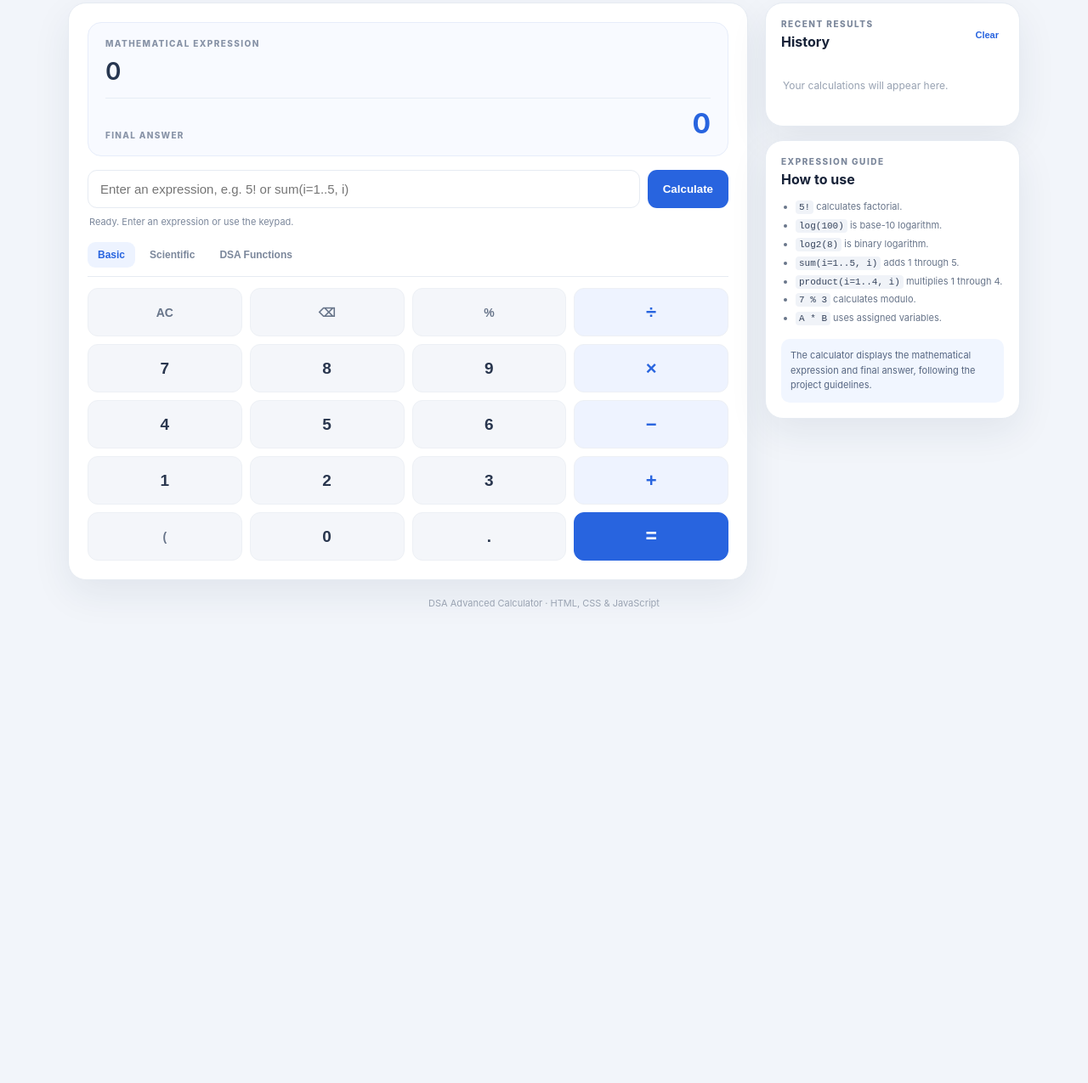
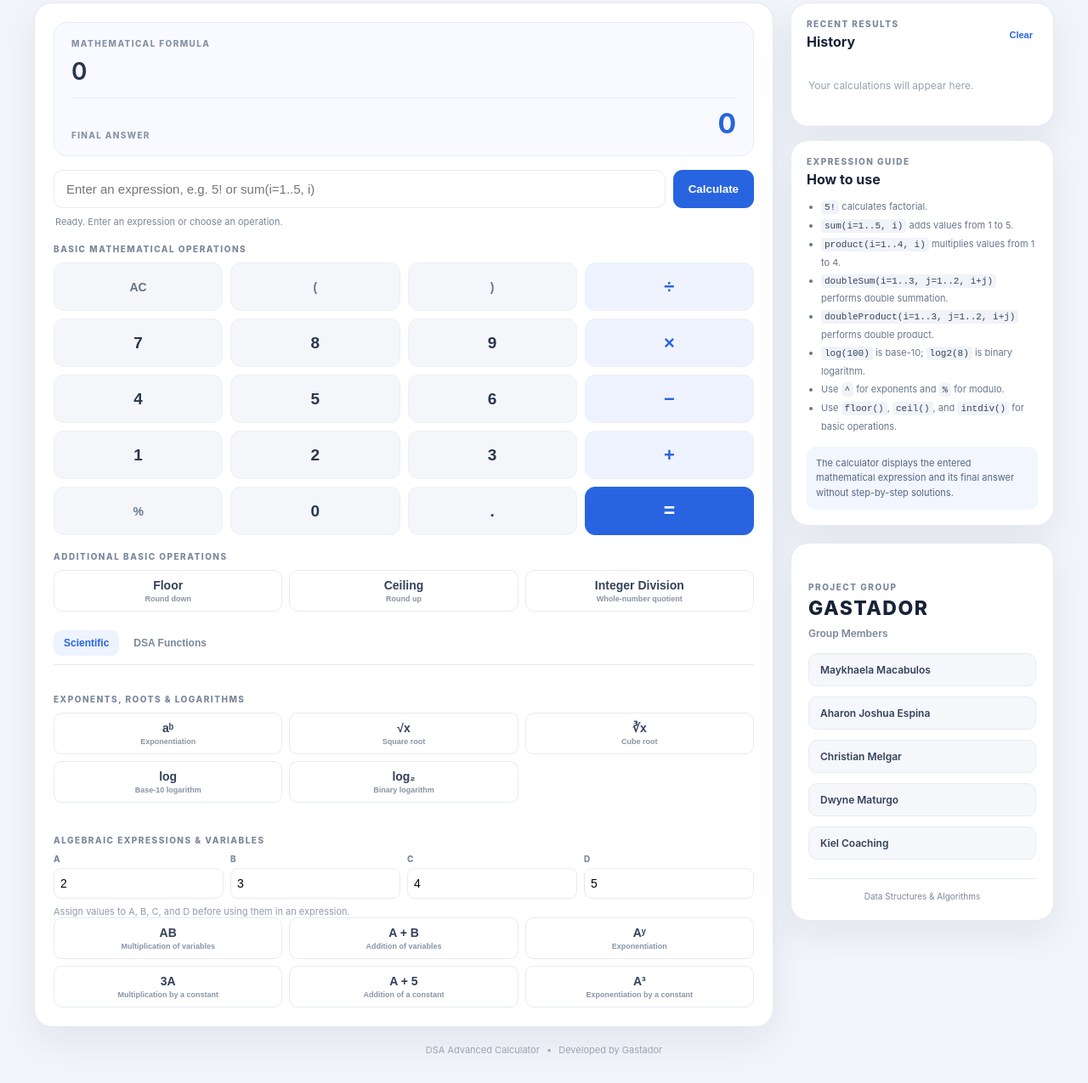
Before and after one commit to afinagaming2235/DSA_ADVANCE_CALCULATOR, a plain HTML site: page index.html in a window 1280 px wide. Shown: the part 93-1368 px from the top of the page at 85% size. Before the commit the page ends 842 px from the top, so only its background shows below. Drawn offline with Linux system fonts and the light colour scheme.

Commit message:
Add files via upload

```diff
--- a/index.html
+++ b/index.html
@@ -3,8 +3,8 @@
 <head>
   <meta charset="UTF-8">
   <meta name="viewport" content="width=device-width, initial-scale=1.0">
-  <meta name="description" content="DSA Advanced Calculator">
-  <title>DSA Advanced Calculator</title>
+  <meta name="description" content="Gastador - DSA Advanced Calculator">
+  <title>Gastador | DSA Advanced Calculator</title>
   <link rel="stylesheet" href="style.css">
 </head>
 <body>
@@ -12,110 +12,132 @@
   <header class="topbar">
     <div class="brand">∑</div>
     <div><p class="eyebrow">DATA STRUCTURES &amp; ALGORITHMS</p><h1>Advanced Calculator</h1></div>
-      <span class="project-tag">DSA PROJECT</span>
+    <span class="project-tag">GASTADOR PROJECT</span>
   </header>
 
   <div class="layout">
-      <section class="calculator card">
+    <section class="card calculator">
       <div class="display">
-          <div class="display-label">MATHEMATICAL EXPRESSION</div>
-          <div id="formulaDisplay" class="formula">0</div>
+        <div class="display-label">MATHEMATICAL FORMULA</div>
+        <div id="formulaDisplay" class="formula" aria-live="polite">0</div>
         <div class="answer-row"><span>FINAL ANSWER</span><strong id="answerDisplay">0</strong></div>
       </div>
 
       <div class="input-row">
-          <input id="expression" type="text" autocomplete="off" spellcheck="false"
-            placeholder="Enter an expression, e.g. 5! or sum(i=1..5, i)">
+        <input id="expression" type="text" autocomplete="off" placeholder="Enter an expression, e.g. 5! or sum(i=1..5, i)" aria-label="Mathematical expression">
         <button id="calculateBtn" class="calculate-btn">Calculate</button>
       </div>
-        <p id="status" class="status" role="status">Ready. Enter an expression or use the keypad.</p>
+      <p id="status" class="status" role="status">Ready. Enter an expression or choose an operation.</p>
+
+      <section class="basic-panel">
+        <p class="panel-label">BASIC MATHEMATICAL OPERATIONS</p>
+        <div class="keypad">
+          <button class="key utility" data-action="clear" data-insert="AC">AC</button>
+          <button class="key utility" data-insert="(">(</button>
+          <button class="key utility" data-insert=")">)</button>
+          <button class="key operator" data-insert="÷">÷</button>
+          <button class="key" data-insert="7">7</button><button class="key" data-insert="8">8</button><button class="key" data-insert="9">9</button><button class="key operator" data-insert="×">×</button>
+          <button class="key" data-insert="4">4</button><button class="key" data-insert="5">5</button><button class="key" data-insert="6">6</button><button class="key operator" data-insert="-">−</button>
+          <button class="key" data-insert="1">1</button><button class="key" data-insert="2">2</button><button class="key" data-insert="3">3</button><button class="key operator" data-insert="+">+</button>
+          <button class="key utility" data-insert="%">%</button><button class="key" data-insert="0">0</button><button class="key" data-insert=".">.</button><button class="key equals" data-action="calculate">=</button>
+        </div>
+        <p class="panel-label variables-title">ADDITIONAL BASIC OPERATIONS</p>
+        <div class="function-grid">
+          <button class="function-key" data-insert="floor(">Floor<small>Round down</small></button>
+          <button class="function-key" data-insert="ceil(">Ceiling<small>Round up</small></button>
+          <button class="function-key" data-insert="intdiv(">Integer Division<small>Whole-number quotient</small></button>
+        </div>
+      </section>
 
       <div class="mode-tabs">
-          <button class="mode-tab active" data-mode="basic">Basic</button>
-          <button class="mode-tab" data-mode="scientific">Scientific</button>
+        <button class="mode-tab active" data-mode="scientific">Scientific</button>
         <button class="mode-tab" data-mode="dsa">DSA Functions</button>
       </div>
 
-        <div class="keypad">
-          <button class="key utility" data-action="clear">AC</button>
-          <button class="key utility" data-action="backspace">⌫</button>
-          <button class="key utility" data-insert="%">%</button>
-          <button class="key operator" data-insert="÷">÷</button>
-
-          <button class="key" data-insert="7">7</button><button class="key" data-insert="8">8</button>
-          <button class="key" data-insert="9">9</button><button class="key operator" data-insert="×">×</button>
-
-          <button class="key" data-insert="4">4</button><button class="key" data-insert="5">5</button>
-          <button class="key" data-insert="6">6</button><button class="key operator" data-insert="−">−</button>
-
-          <button class="key" data-insert="1">1</button><button class="key" data-insert="2">2</button>
-          <button class="key" data-insert="3">3</button><button class="key operator" data-insert="+">+</button>
-
-          <button class="key utility" data-insert="(">(</button><button class="key" data-insert="0">0</button>
-          <button class="key" data-insert=".">.</button><button class="key equals" data-action="calculate">=</button>
-        </div>
-
-        <section id="scientificPanel" class="function-panel">
-          <p class="panel-label">SCIENTIFIC OPERATIONS</p>
+      <section id="scientificPanel" class="function-panel visible">
+        <p class="panel-label">EXPONENTS, ROOTS &amp; LOGARITHMS</p>
         <div class="function-grid">
-            <button class="function-key" data-insert="sqrt(">√ <small>Square root</small></button>
-            <button class="function-key" data-insert="cbrt(">∛ <small>Cube root</small></button>
-            <button class="function-key" data-insert="log(">log <small>Base 10</small></button>
-            <button class="function-key" data-insert="log2(">log₂ <small>Base 2</small></button>
-            <button class="function-key" data-insert="^">xʸ <small>Exponent</small></button>
-            <button class="function-key" data-insert="!">n! <small>Factorial</small></button>
-            <button class="function-key" data-insert="floor(">floor <small>Round down</small></button>
-            <button class="function-key" data-insert="ceil(">ceil <small>Round up</small></button>
-            <button class="function-key" data-insert="intdiv(">a ÷ b <small>Integer division</small></button>
-            <button class="function-key" data-insert="pi">π <small>Pi</small></button>
-            <button class="function-key" data-insert="e">e <small>Euler's number</small></button>
-            <button class="function-key" data-insert=")">) <small>Close group</small></button>
+          <button class="function-key" data-insert="pow(">aᵇ<small>Exponentiation</small></button>
+          <button class="function-key" data-insert="sqrt(">√x<small>Square root</small></button>
+          <button class="function-key" data-insert="cbrt(">∛x<small>Cube root</small></button>
+          <button class="function-key" data-insert="log(">log<small>Base-10 logarithm</small></button>
+          <button class="function-key" data-insert="log2(">log₂<small>Binary logarithm</small></button>
         </div>
       </section>
 
       <section id="dsaPanel" class="function-panel">
-          <p class="panel-label">SUMMATION, PRODUCT &amp; FACTORIALS</p>
-          <div class="function-grid dsa-grid">
-            <button class="function-key" data-insert="sum(i=1..5, i)">Σ <small>Summation</small></button>
-            <button class="function-key" data-insert="product(i=1..4, i)">Π <small>Product</small></button>
-            <button class="function-key" data-insert="doubleSum(i=1..3, j=1..2, i+j)">ΣΣ <small>Double summation</small></button>
-            <button class="function-key" data-insert="doubleProduct(i=1..3, j=1..2, i+j)">ΠΠ <small>Double product</small></button>
-            <button class="function-key" data-insert="fact(">n! <small>Factorial function</small></button>
-            <button class="function-key" data-insert="pow(">aᵇ <small>Power function</small></button>
+        <p class="panel-label">FACTORIAL OPERATIONS</p>
+        <div class="function-grid">
+          <button class="function-key" data-insert="fact(">n!<small>Factorial</small></button>
+          <button class="function-key" data-insert="5!+3!">a! + b!<small>Addition of factorials</small></button>
+          <button class="function-key" data-insert="5!/3!">a! / b!<small>Division of factorials</small></button>
         </div>
-          <p class="panel-label variables-title">VARIABLE VALUES</p>
+        <p class="panel-label variables-title">SUMMATION &amp; PRODUCT NOTATION</p>
+        <div class="function-grid">
+          <button class="function-key" data-insert="sum(i=1..5, i)">Σ<small>Summation</small></button>
+          <button class="function-key" data-insert="doubleSum(i=1..3, j=1..2, i+j)">ΣΣ<small>Double summation</small></button>
+          <button class="function-key" data-insert="product(i=1..4, i)">Π<small>Product notation</small></button>
+          <button class="function-key" data-insert="doubleProduct(i=1..3, j=1..2, i+j)">ΠΠ<small>Double product</small></button>
+        </div>
+      </section>
+
+      <section class="function-panel visible">
+        <p class="panel-label variables-title">ALGEBRAIC EXPRESSIONS &amp; VARIABLES</p>
         <div class="variables">
           <label>A<input id="varA" type="number" step="any" value="2"></label>
           <label>B<input id="varB" type="number" step="any" value="3"></label>
           <label>C<input id="varC" type="number" step="any" value="4"></label>
           <label>D<input id="varD" type="number" step="any" value="5"></label>
         </div>
-          <p class="hint">Set values, then use A, B, C, or D in your expression.</p>
+        <p class="hint">Assign values to A, B, C, and D before using them in an expression.</p>
+        <div class="function-grid">
+          <button class="function-key" data-insert="A*B">AB<small>Multiplication of variables</small></button>
+          <button class="function-key" data-insert="A+B">A + B<small>Addition of variables</small></button>
+          <button class="function-key" data-insert="A^B">Aʸ<small>Exponentiation</small></button>
+          <button class="function-key" data-insert="3*A">3A<small>Multiplication by a constant</small></button>
+          <button class="function-key" data-insert="A+5">A + 5<small>Addition of a constant</small></button>
+          <button class="function-key" data-insert="A^3">A³<small>Exponentiation by a constant</small></button>
+        </div>
       </section>
     </section>
 
     <aside class="side-column">
       <section class="card side-card">
-          <div class="side-heading"><div><p class="eyebrow">RECENT RESULTS</p><h2>History</h2></div>
-            <button id="clearHistory" class="clear-btn">Clear</button></div>
+        <div class="side-heading"><div><p class="eyebrow">RECENT RESULTS</p><h2>History</h2></div><button id="clearHistory" class="clear-btn">Clear</button></div>
         <div id="historyList" class="history-list"><p class="empty">Your calculations will appear here.</p></div>
       </section>
+
       <section class="card side-card guide">
         <p class="eyebrow">EXPRESSION GUIDE</p><h2>How to use</h2>
         <ul>
           <li><code>5!</code> calculates factorial.</li>
-            <li><code>log(100)</code> is base-10 logarithm.</li>
-            <li><code>log2(8)</code> is binary logarithm.</li>
-            <li><code>sum(i=1..5, i)</code> adds 1 through 5.</li>
-            <li><code>product(i=1..4, i)</code> multiplies 1 through 4.</li>
-            <li><code>7 % 3</code> calculates modulo.</li>
-            <li><code>A * B</code> uses assigned variables.</li>
+          <li><code>sum(i=1..5, i)</code> adds values from 1 to 5.</li>
+          <li><code>product(i=1..4, i)</code> multiplies values from 1 to 4.</li>
+          <li><code>doubleSum(i=1..3, j=1..2, i+j)</code> performs double summation.</li>
+          <li><code>doubleProduct(i=1..3, j=1..2, i+j)</code> performs double product.</li>
+          <li><code>log(100)</code> is base-10; <code>log2(8)</code> is binary logarithm.</li>
+          <li>Use <code>^</code> for exponents and <code>%</code> for modulo.</li>
+          <li>Use <code>floor()</code>, <code>ceil()</code>, and <code>intdiv()</code> for basic operations.</li>
         </ul>
-          <div class="note">The calculator displays the mathematical expression and final answer, following the project guidelines.</div>
+        <div class="note">The calculator displays the entered mathematical expression and its final answer without step-by-step solutions.</div>
+      </section>
+
+      <section class="card side-card group-card">
+        <p class="eyebrow">PROJECT GROUP</p><h2>GASTADOR</h2>
+        <p class="group-subtitle">Group Members</p>
+        <ul class="group-members">
+          <li>Maykhaela Macabulos</li>
+          <li>Aharon Joshua Espina</li>
+          <li>Christian Melgar</li>
+          <li>Dwyne Maturgo</li>
+          <li>Kiel Coaching</li>
+        </ul>
+        <div class="group-footer">Data Structures &amp; Algorithms</div>
       </section>
     </aside>
   </div>
-    <footer>DSA Advanced Calculator · HTML, CSS &amp; JavaScript</footer>
+
+  <footer>DSA Advanced Calculator <span>•</span> Developed by Gastador</footer>
 </main>
 <script src="script.js"></script>
 </body>
```
Also changed, not shown: style.css. Lines whose indentation alone changed are shown as unchanged.
